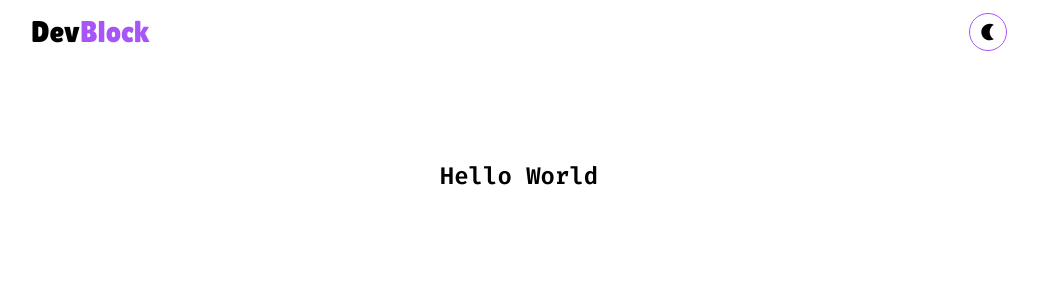
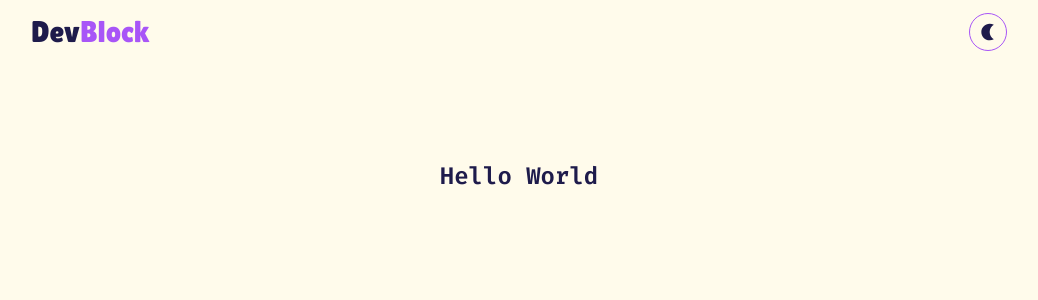
Before and after one commit to anoopraju31/nextjs-sanity-blog, a Next.js app: page / in a window 1280 px wide. Shown: the top 300 px of the page, without its empty margins (121-1159 px from the left). Built offline with nearby package versions, Linux system fonts and the light colour scheme.

Commit message:
Layout change

```diff
--- a/app/layout.tsx
+++ b/app/layout.tsx
@@ -1,5 +1,5 @@
 import type { Metadata } from 'next'
-import { Fira_Code, Inter } from 'next/font/google'
+import { Fira_Code } from 'next/font/google'
 import { Provider } from '@/components/Provider'
 import Navbar from '@/components/Navbar'
 
@@ -19,7 +19,8 @@ interface Props {
 export default function RootLayout({ children }: Readonly<Props>) {
 	return (
 		<html lang='en'>
-			<body className={firaCode.className}>
+			<body
+				className={`${firaCode.className} h-full bg-amber-50 text-indigo-950 dark:bg-slate-950 dark:text-amber-50 dark:selection:bg-purple-500`}>
 				<Provider>
 					<Navbar />
 					<main className='mx-auto max-w-5xl px-6'>{children}</main>
--- a/tailwind.config.ts
+++ b/tailwind.config.ts
@@ -1,6 +1,7 @@
 import type { Config } from 'tailwindcss'
 
 const config: Config = {
+	darkMode: 'class',
 	content: [
 		'./pages/**/*.{js,ts,jsx,tsx,mdx}',
 		'./components/**/*.{js,ts,jsx,tsx,mdx}',
```
